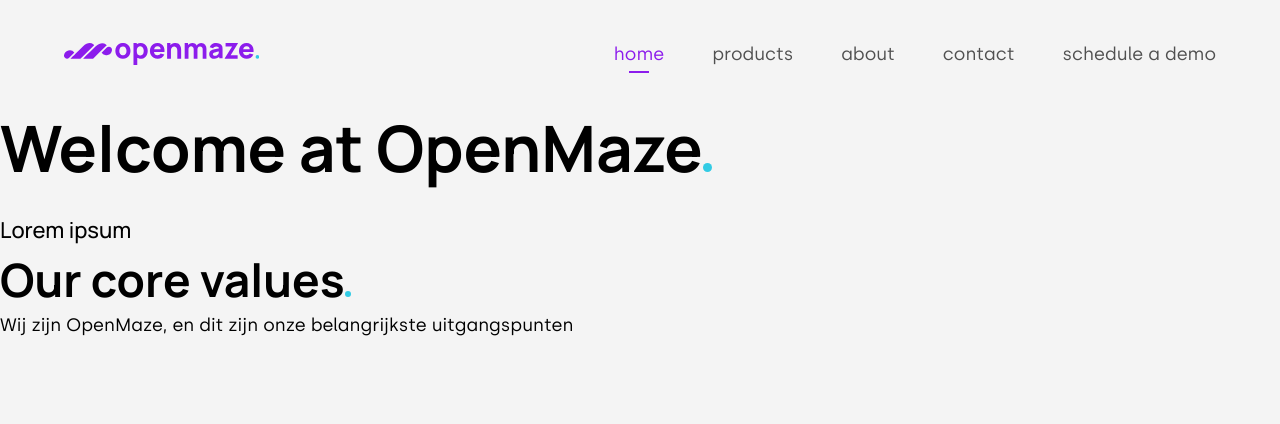
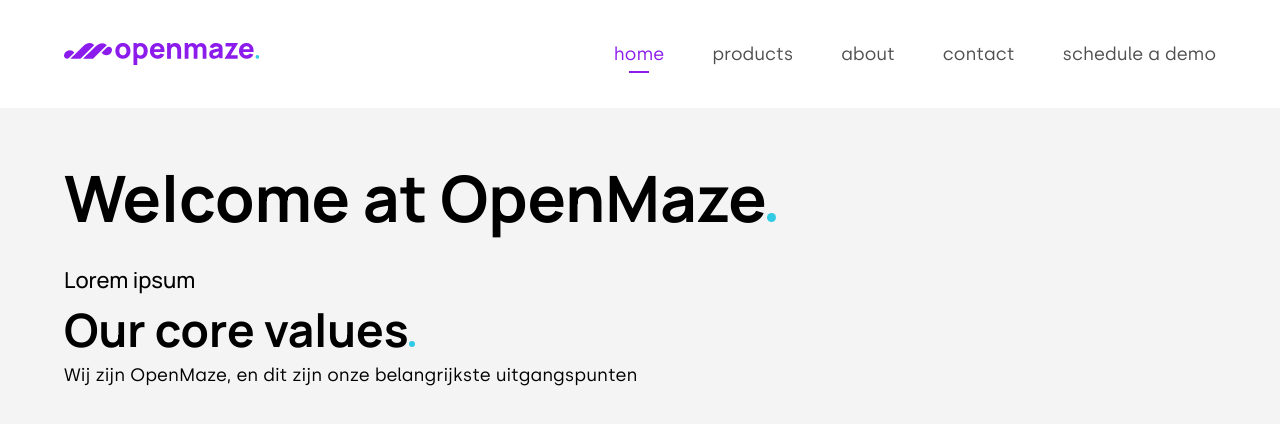
Before and after one commit to Open-Maze/website, a React (Create React App) app: page / in a window 1280 px wide. Shown: the top 424 px of the page. Built offline with nearby package versions, Linux system fonts and the light colour scheme.

Commit message:
Navigation bar styling

```diff
--- a/src/components/Nav/Nav.jsx
+++ b/src/components/Nav/Nav.jsx
@@ -1,19 +1,21 @@
 import React from 'react';
 import './Nav.scss';
 
-import { NavLink } from 'react-router-dom';
+import { Link, NavLink } from 'react-router-dom';
 
 import { ReactComponent as LogoPurpleBlue } from '../../assets/images/logo/logoPurpleBlue.svg';
 
 const Nav = () => (
   <div className="nav">
     <div className="nav-left">
-      <LogoPurpleBlue />
+      <Link to="/">
+        <LogoPurpleBlue />
+      </Link>
     </div>
     <div className="nav-right">
       <div className="nav-right-menu">
         <NavLink to="/" className="menu-item" activeClassName="active">
-          <p className={`menu-item `}>home</p>
+          <p className="menu-item">home</p>
         </NavLink>
         <NavLink to="/products" className="menu-item" activeClassName="active">
           <p className="menu-item">products</p>
--- a/src/components/Nav/Nav.scss
+++ b/src/components/Nav/Nav.scss
@@ -9,6 +9,9 @@
   align-items: center;
   padding: 0 $spacing-064;
   border-bottom: 2px solid $bleach;
+  position: fixed;
+  background: $white;
+  z-index: 1;
 
   .nav-left {
     svg {
--- a/src/pages/shared.scss
+++ b/src/pages/shared.scss
@@ -3,4 +3,10 @@
 
 .page {
   height: 100%;
+  min-height: 100vh;
+  padding: $spacing-064;
+
+  h1 {
+    margin-top: $spacing-096;
+  }
 }
```
